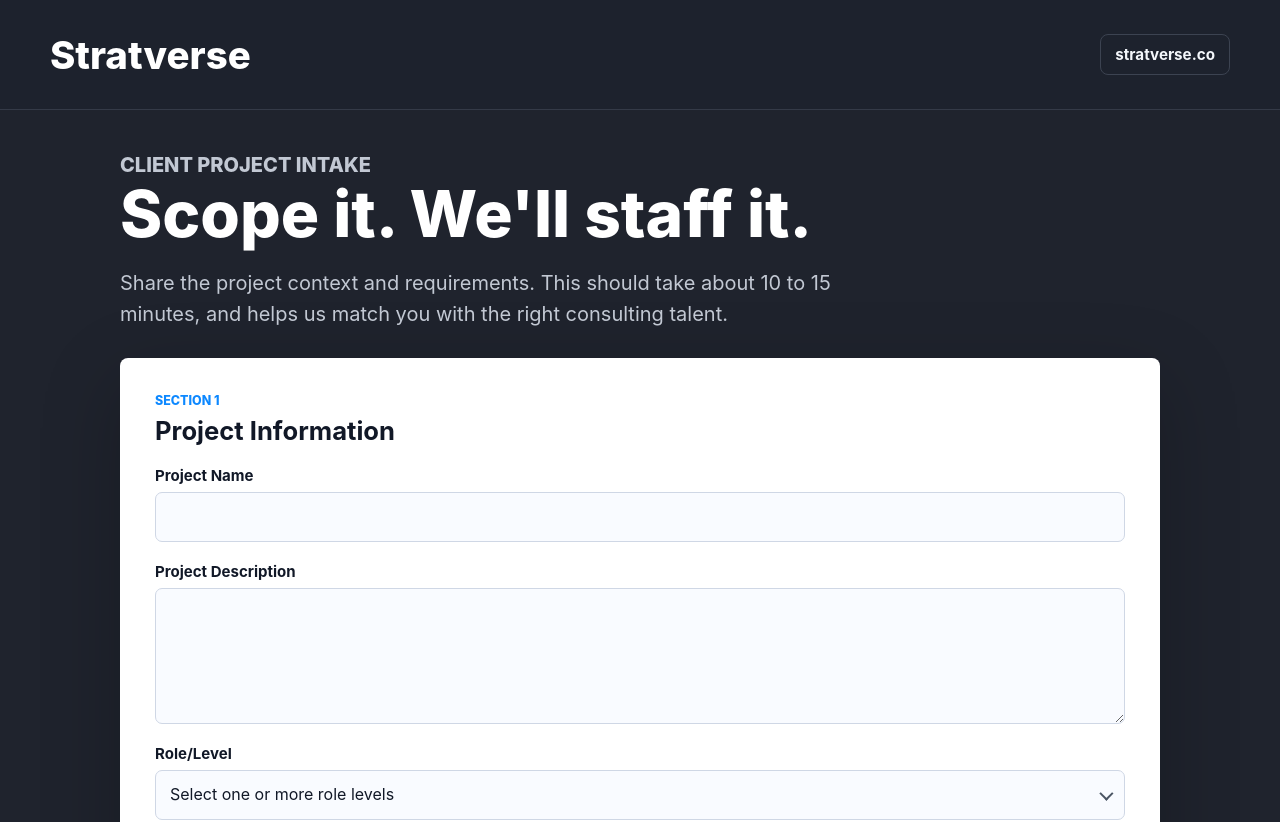
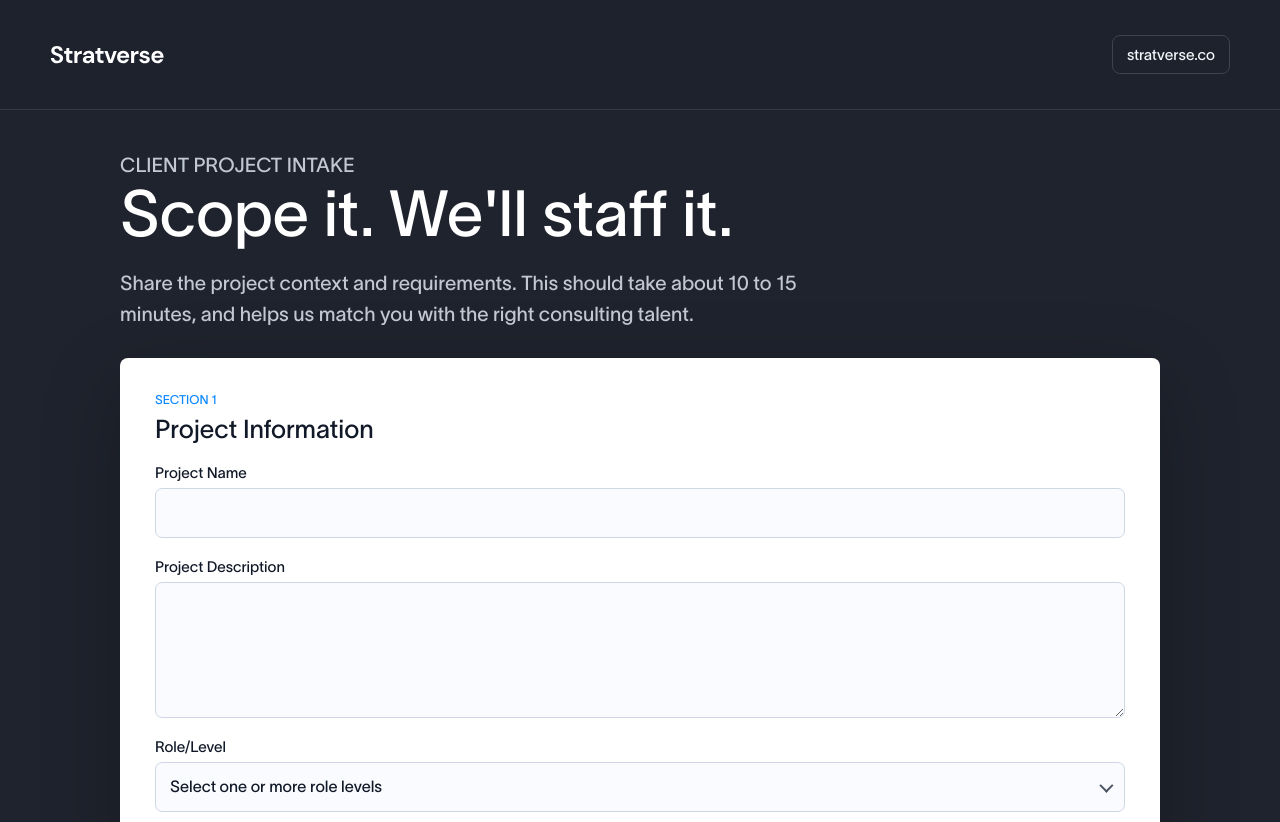
Before and after one commit to harshvardhanchauhan1919-cmyk/client-project-form, a Next.js app: page / in a window 1280 px wide. Shown: the top 822 px of the page. Built offline with nearby package versions, Linux system fonts and the light colour scheme.

Commit message:
Align form branding with Stratverse site

```diff
--- a/app/page.tsx
+++ b/app/page.tsx
@@ -1,5 +1,6 @@
 "use client";
 
+import Image from "next/image";
 import { FormEvent, useState } from "react";
 import {
   expensesPolicyOptions,
@@ -358,7 +359,13 @@ export default function Home() {
 function Topbar() {
   return (
     <header className="topbar">
-      <div className="brand">Stratverse</div>
+      <Image
+        alt="Stratverse"
+        className="brand-logo"
+        height="19"
+        src="/brand/stratverse-logo-white.svg"
+        width="114"
+      />
       <a className="site-link" href="https://stratverse.co" rel="noreferrer" target="_blank">
         stratverse.co
       </a>
--- a/app/styles.css
+++ b/app/styles.css
@@ -1,5 +1,15 @@
+@font-face {
+  font-display: swap;
+  font-family: "TWK Lausanne";
+  font-style: normal;
+  font-weight: 100 900;
+  src: url("/fonts/twk-lausanne.otf") format("opentype");
+}
+
 :root {
   color-scheme: light;
+  --font-brand: "TWK Lausanne", Inter, ui-sans-serif, system-ui, -apple-system,
+    BlinkMacSystemFont, "Segoe UI", sans-serif;
   --bg: #1f232d;
   --panel: #ffffff;
   --ink: #111827;
@@ -27,9 +37,7 @@ body {
 body {
   background: var(--bg);
   color: var(--ink);
-  font-family:
-    Inter, ui-sans-serif, system-ui, -apple-system, BlinkMacSystemFont, "Segoe UI",
-    sans-serif;
+  font-family: var(--font-brand);
 }
 
 button,
@@ -65,11 +73,11 @@ button:disabled {
   padding: 0 max(32px, calc((100vw - 1180px) / 2));
 }
 
-.brand {
-  color: #fff;
-  font-size: clamp(2rem, 3vw, 2.75rem);
-  font-weight: 760;
-  letter-spacing: 0;
+.brand-logo {
+  display: block;
+  flex: 0 0 auto;
+  height: 19px;
+  width: 114px;
 }
 
 .site-link {
```
Also changed, not shown: public/brand/stratverse-logo-white.svg (added), public/fonts/twk-lausanne.otf (added).
